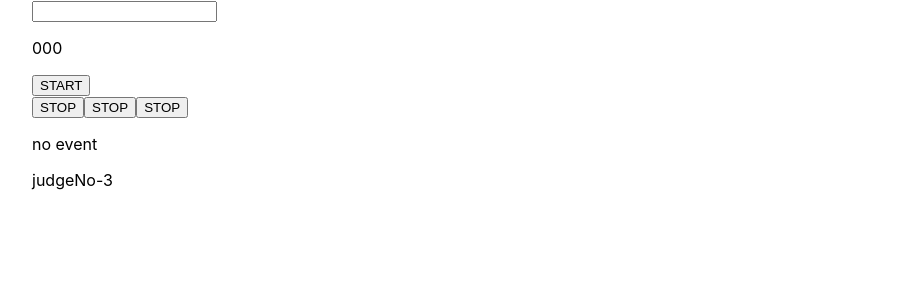
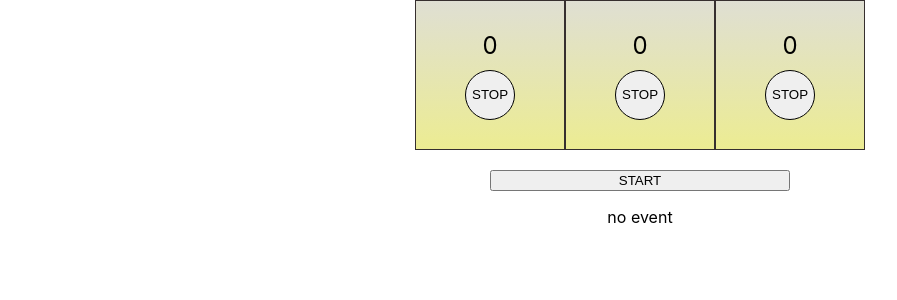
Before and after one commit to ryotaro-0805/slot-App, a Next.js app: page / in a window 1280 px wide. Shown: the top 300 px of the page, without its empty margins (0-897 px from the left). Built offline with nearby package versions, Linux system fonts and the light colour scheme.

Commit message:
💄 スタイルを当てた

```diff
--- a/pages/index.js
+++ b/pages/index.js
@@ -30,14 +30,14 @@ export default function Home() {
 
   // ////////////setInterval test////////////
 
-  const [judgeNo,setJudgeNo]=useState(3);
-  const [wordNo,setWordNo]=useState(0);
-  const [reel1,setReel1]=useState(null);
-  const [reel2,setReel2]=useState(null);
-  const [reel3,setReel3]=useState(null);
+  const [judgeNo, setJudgeNo] = useState(3);
+  const [wordNo, setWordNo] = useState(0);
+  const [reel1, setReel1] = useState(null);
+  const [reel2, setReel2] = useState(null);
+  const [reel3, setReel3] = useState(null);
 
 
-  // start共通
+  // 共通
   const start = () => {
     setWordNo(0);
     setJudgeNo(3);
@@ -63,6 +63,9 @@ export default function Home() {
     }
   }
 
+  useEffect(() => {
+    judge();
+  }, [judgeNo]);
 
   // 第1リール
   const [count1, setCount1] = useState(0);
@@ -79,8 +82,7 @@ export default function Home() {
     intervalRef1.current = null;
     console.log('止めた数字は' + count1 + 'です。');
     setReel1(count1);
-    setJudgeNo((indata)=>indata-1);
-    judge();
+    setJudgeNo((indata) => indata - 1);
   }
 
   // 第2リール
@@ -97,9 +99,8 @@ export default function Home() {
     clearInterval(intervalRef2.current);
     intervalRef2.current = null;
     console.log('止めた数字は' + count2 + 'です。');
-    setJudgeNo((indata)=>indata-1);
+    setJudgeNo((indata) => indata - 1);
     setReel2(count2);
-    judge();
   }
 
   // 第3リール
@@ -116,22 +117,21 @@ export default function Home() {
     clearInterval(intervalRef3.current);
     intervalRef3.current = null;
     console.log('止めた数字は' + count3 + 'です。');
-    setJudgeNo((indata)=>indata-1);
+    setJudgeNo((indata) => indata - 1);
     setReel3(count3);
-    judge();
   }
 
   // 判定
-  const judge=()=>{
-    if (judgeNo===1) {
+  const judge = () => {
+    if (judgeNo === 1) {
       console.log('judge1');
-      if((reel1===reel2 || reel1===reel3 || reel2===reel3)){
+      if ((reel1 === reel2 || reel1 === reel3 || reel2 === reel3)) {
         setWordNo(1);
       }
     }
-    if (judgeNo===0){
+    if (judgeNo === 0) {
       console.log('judge0');
-      if(reel1===reel2 && reel2===reel3){
+      if (reel1 === reel2 && reel2 === reel3) {
         setWordNo(2);
       }
     }
@@ -149,7 +149,7 @@ export default function Home() {
 
       {/* <h1>FightingApp</h1> */}
       {/* <h2>ポジティブワードを入力</h2> */}
-      <input ref={ref} type="text" />
+      {/* <input ref={ref} type="text" /> */}
       {/* <button onClick={dataPusher}>登録ボタン</button> */}
       {/* <button onClick={dataGetter}>読込ボタン</button> */}
       {getData.map((data, index) => (
@@ -158,17 +158,34 @@ export default function Home() {
         </div>
       ))}
       <div>
-        <p>{count1}{count2}{count3}</p>
-        <button onClick={start}>START</button>
+        <div className={styles.reel_div}>
+          <div className={styles.reelContainer}>
+            <p className={styles.reel_p}>
+              {count1}
+              <button className={styles.reel_button} onClick={stop1}>STOP</button>
+            </p>
+          </div>
+          <div className={styles.reelContainer}>
+            <p className={styles.reel_p}>
+              {count2}
+              <button className={styles.reel_button} onClick={stop2}>STOP</button>
+            </p>
+          </div>
+          <div className={styles.reelContainer}>
+            <p className={styles.reel_p}>
+              {count3}
+              <button className={styles.reel_button} onClick={stop3}>STOP</button>
+            </p>
+          </div>
+        </div>
         <br />
-        <button onClick={stop1}>STOP</button>
-        <button onClick={stop2}>STOP</button>
-        <button onClick={stop3}>STOP</button>
+        <button className={styles.startButton} onClick={start}>START</button>
       </div>
-      {wordNo===0 && <p>no event</p>}
-      {wordNo===1 && <p>reach</p>}
-      {wordNo===2 && <p>congratulation!!</p>}
-      <p>judgeNo-{judgeNo}</p>
+      <div className={styles.event}>
+      {wordNo === 0 && <p className={styles.noevent} >no event</p>}
+      {wordNo === 1 && <p className={styles.reach} >reach</p>}
+      {wordNo === 2 && <p className={styles.congratulation} >congratulation!!</p>}
+      </div>
     </div>
   )
 }
--- a/styles/Home.module.css
+++ b/styles/Home.module.css
@@ -1,129 +1,57 @@
-.container {
-  padding: 0 2rem;
-}
-
-.main {
-  min-height: 100vh;
-  padding: 4rem 0;
-  flex: 1;
+.reel_div{
+  width: auto;
   display: flex;
-  flex-direction: column;
   justify-content: center;
   align-items: center;
 }
 
-.footer {
-  display: flex;
-  flex: 1;
-  padding: 2rem 0;
-  border-top: 1px solid #eaeaea;
-  justify-content: center;
-  align-items: center;
-}
 
-.footer a {
+.reelContainer{
+  background:linear-gradient(rgb(223, 223, 211),rgb(236, 236, 146));
+  width: 150px;
+  height: 150px;
   display: flex;
   justify-content: center;
   align-items: center;
-  flex-grow: 1;
+  border: solid 1px rgb(54, 47, 47);
 }
 
-.title a {
-  color: #0070f3;
-  text-decoration: none;
+.reel_button{
+  width: 50px;
+  height: 50px;
+  margin-top: 10px;
+  display: block;
+  border-radius: 50%;
+  border: solid 1px;
 }
 
-.title a:hover,
-.title a:focus,
-.title a:active {
-  text-decoration: underline;
-}
-
-.title {
-  margin: 0;
-  line-height: 1.15;
-  font-size: 4rem;
-}
-
-.title,
-.description {
+.reel_p{
+  font-size: 1.5rem;
   text-align: center;
 }
 
-.description {
-  margin: 4rem 0;
-  line-height: 1.5;
-  font-size: 1.5rem;
+.startButton{
+  width: 300px;
+  display: block;
+  margin: 0 auto;
 }
 
-.code {
-  background: #fafafa;
-  border-radius: 5px;
-  padding: 0.75rem;
-  font-size: 1.1rem;
-  font-family: Menlo, Monaco, Lucida Console, Liberation Mono, DejaVu Sans Mono,
-    Bitstream Vera Sans Mono, Courier New, monospace;
+.event{
+  font-size: 2rem;
+  text-align: center;
 }
 
-.grid {
-  display: flex;
-  align-items: center;
-  justify-content: center;
-  flex-wrap: wrap;
-  max-width: 800px;
+.noevent{
+  font-size: 1rem;
 }
 
-.card {
-  margin: 1rem;
-  padding: 1.5rem;
-  text-align: left;
-  color: inherit;
-  text-decoration: none;
-  border: 1px solid #eaeaea;
-  border-radius: 10px;
-  transition: color 0.15s ease, border-color 0.15s ease;
-  max-width: 300px;
+.reach{
+  color: red;
+  font-size: 1.5rem;
+
 }
 
-.card:hover,
-.card:focus,
-.card:active {
-  color: #0070f3;
-  border-color: #0070f3;
+.congratulation{
+  color: purple;
+  font-size: 2rem;
 }
-
-.card h2 {
-  margin: 0 0 1rem 0;
-  font-size: 1.5rem;
-}
-
-.card p {
-  margin: 0;
-  font-size: 1.25rem;
-  line-height: 1.5;
-}
-
-.logo {
-  height: 1em;
-  margin-left: 0.5rem;
-}
-
-@media (max-width: 600px) {
-  .grid {
-    width: 100%;
-    flex-direction: column;
-  }
-}
-
-@media (prefers-color-scheme: dark) {
-  .card,
-  .footer {
-    border-color: #222;
-  }
-  .code {
-    background: #111;
-  }
-  .logo img {
-    filter: invert(1);
-  }
-}
```
